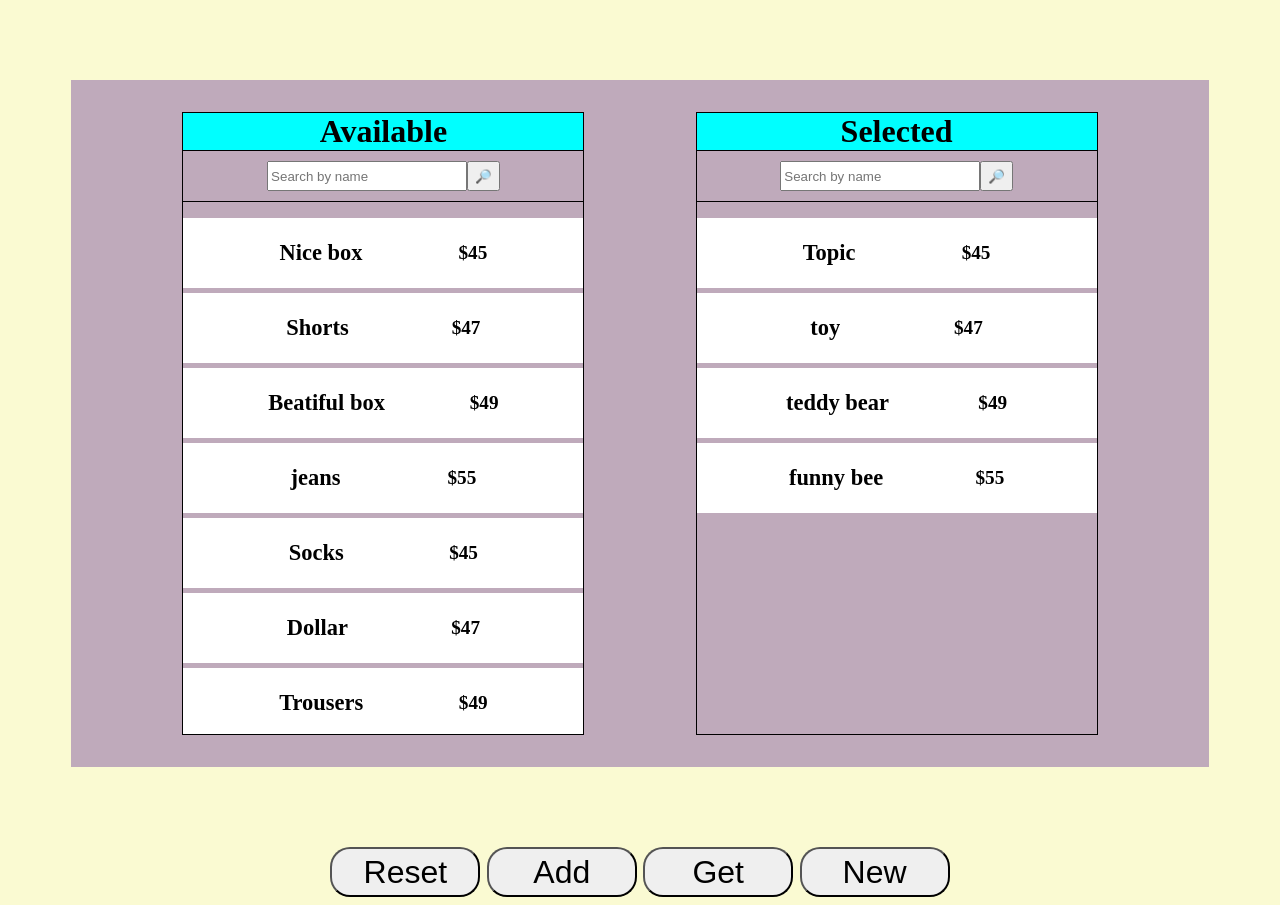
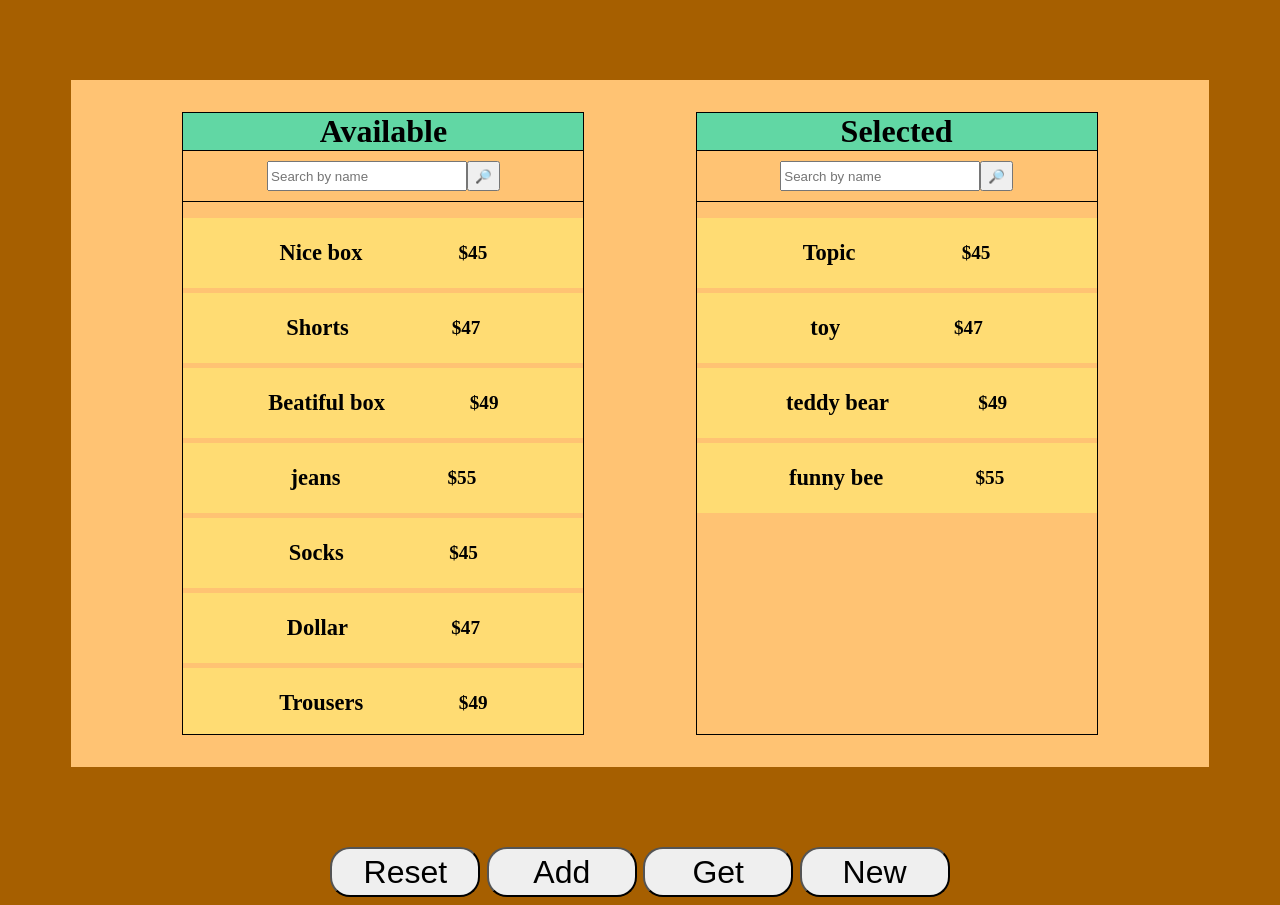
Before and after one commit to DDYunin/Arrange-box, a plain HTML site: page index.html in a window 1280 px wide. Drawn offline with Linux system fonts and the light colour scheme.

Commit message:
feat: change some styles

```diff
--- a/style.css
+++ b/style.css
@@ -1,12 +1,12 @@
 body {
-  background: lightgoldenrodyellow;
+  background: #A65F00
 }
 
 .container {
   width: 90%;
   margin: 10vh auto;
   min-height: 70vh;
-  background: rgba(102, 51, 153, 0.4);
+  background:#FFC373
 }
 
 /* Стили, которые потом с помощью js добавить */
@@ -24,7 +24,7 @@ body {
 
 .column__title {
   margin: 0;
-  background-color: aqua;
+  background-color: 	#61D7A4;
   text-align: center;
   font-size: 2rem;
 }
@@ -62,7 +62,7 @@ body {
   font-weight: bold;
   padding: 10px 0;
   width: 400px;
-  background-color: white;
+  background-color: #FFDC73;
   cursor: move;
   margin-bottom: 5px;
 }
@@ -101,7 +101,7 @@ body {
 
 .button-classic:hover {
   cursor: pointer;
-  background-color:azure;
+  background-color:#FF9200;
 }
 
 .button-classic:active {
```
